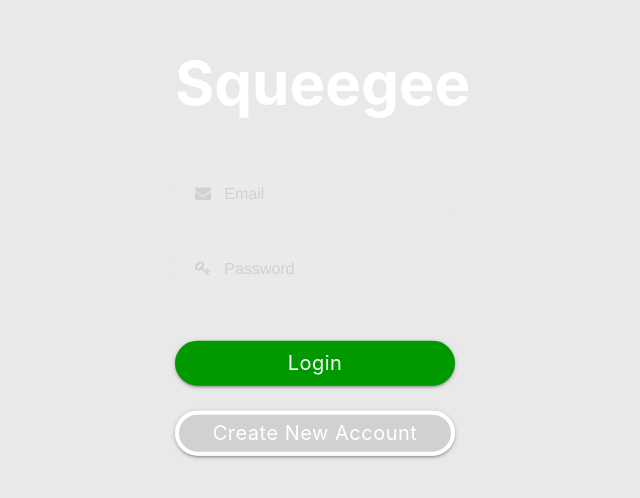
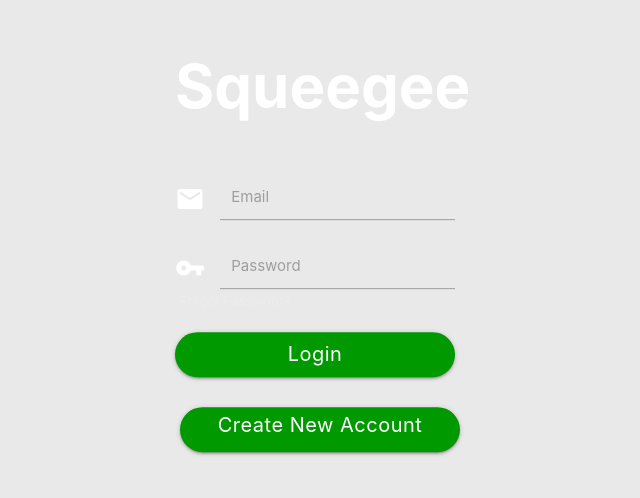
Before and after one commit to squeegee-whiteboard/client, a React app: page /#/login in a window 1280 px wide. Shown: the part 156-654 px from the top of the page, without its empty margins (325-965 px from the left). Built offline with nearby package versions, Linux system fonts and the light colour scheme.

Commit message:
WIP login

```diff
--- a/src/containers/login.jsx
+++ b/src/containers/login.jsx
@@ -1,41 +1,96 @@
 import React from 'react';
 import { Link } from 'react-router-dom';
+import { TextInput, Button } from 'react-materialize';
+import { auth } from '../api';
 import './login-signup.css';
 
 class Login extends React.Component {
+  constructor(props) {
+    super(props);
+
+    this.state = {
+      email: '',
+      password: '',
+      // formErrors: { email: '', password: '' },
+      // emailValid: false,
+      // formValid: false,
+    };
+
+    this.handleChange = this.handleChange.bind(this);
+    this.handleSubmit = this.handleSubmit.bind(this);
+  }
+
+  handleChange(event) {
+    this.setState({
+      [event.target.name]: event.target.value,
+    });
+  }
+
+  handleSubmit(event) {
+    event.preventDefault();
+
+    const {
+      email,
+      password,
+      // formValid,
+    } = this.state;
+
+    // if (!formValid) {
+    //   return;
+    // }
+
+    auth.login(email, password).then((result) => {
+      const { success } = result;
+
+      if (!success) {
+        // TODO: error
+        console.log("error logging in");
+        console.log(result.error);
+        return;
+      }
+
+      const { token } = result;
+      localStorage.setItem('JWT', token);
+
+      // TODO: fix this not working
+      this.history.push('/dashboard');
+    });
+  }
+
   render() {
+    const { email, password } = this.state;
     return (
       <div className="login">
         <h1>Squeegee</h1>
-        <form className="form-inline">
+        <form className="form-inline" onSubmit={this.handleSubmit}>
           <div className="form-group">
-            <input
-              className="form-control"
-              type="text"
-              placeholder="&#xf0e0;   Email"
+            <TextInput
+              email
+              validate
+              icon="email"
+              label="Email"
+              name="email"
+              value={email}
+              onChange={this.handleChange}
             />
           </div>
           <div className="form-group">
-            <input
-              className="form-control"
-              type="password"
-              placeholder="&#xf084;   Password"
+            <TextInput
+              password
+              icon="vpn_key"
+              label="Password"
+              name="password"
+              value={password}
+              onChange={this.handleChange}
             />
           </div>
           <p>Forgot Password?</p>
-          <button
-            className="btn btn-primary"
-            type="button"
-          >
-          Login
-          </button>
-          <button
-            className="btn btn-primary"
-            id="newAccount"
-            type="button"
-          >
-          Create New Account
-          </button>
+          <Button type="submit" waves="light">
+            Login
+          </Button>
+          <Link className="btn" to="/signup">
+            Create New Account
+          </Link>
         </form>
       </div>
     );
--- a/src/containers/signup.jsx
+++ b/src/containers/signup.jsx
@@ -1,5 +1,5 @@
 import React from 'react';
-import { TextInput } from 'react-materialize';
+import { TextInput, Button } from 'react-materialize';
 import { auth } from '../api';
 import './login-signup.css';
 
@@ -15,7 +15,7 @@ class Signup extends React.Component {
       // formErrors: { email: '', password: '' },
       // emailValid: false,
       // passwordValid: false,
-      formValid: false,
+      // formValid: false,
     };
 
     this.handleChange = this.handleChange.bind(this);
@@ -31,11 +31,16 @@ class Signup extends React.Component {
   handleSubmit(event) {
     event.preventDefault();
 
-    const { email, username, password, formValid } = this.state;
+    const {
+      email,
+      username,
+      password,
+      // formValid,
+    } = this.state;
 
-    if (!formValid) {
-      return;
-    }
+    // if (!formValid) {
+    //   return;
+    // }
 
     auth.register(email, username, password).then((result) => {
       const { success } = result;
@@ -43,11 +48,14 @@ class Signup extends React.Component {
       if (!success) {
         // TODO: error
         console.log("error signing up");
+        console.log(result.error);
         return;
       }
 
       const { token } = result;
       localStorage.setItem('JWT', token);
+
+      this.history.push('/dashboard');
     });
   }
 
@@ -59,7 +67,7 @@ class Signup extends React.Component {
       confirm,
       // formErrors,
       // passwordValid,
-      formValid,
+      // formValid,
     } = this.state;
     // TODO: More validation
     return (
@@ -107,12 +115,12 @@ class Signup extends React.Component {
               onChange={this.handleChange}
             />
           </div>
-          <input
+          <Button
             type="submit"
-            className="btn btn-primary"
-            id="signup-button"
-            value="Create Account"
-          />
+            waves="light"
+          >
+            Create Account
+          </Button>
         </form>
       </div>
     );
```
Also changed, not shown: 1 other file (tests, documents, lock files or other folders).
